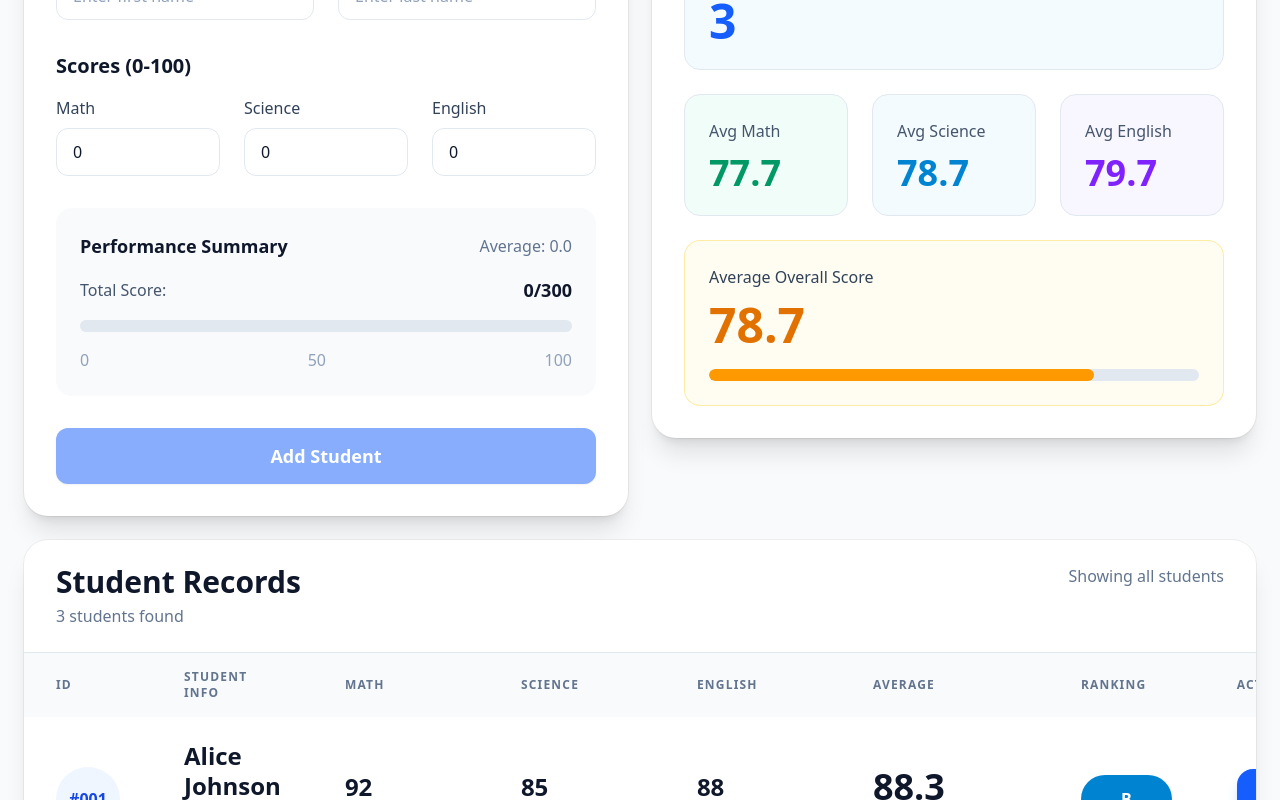
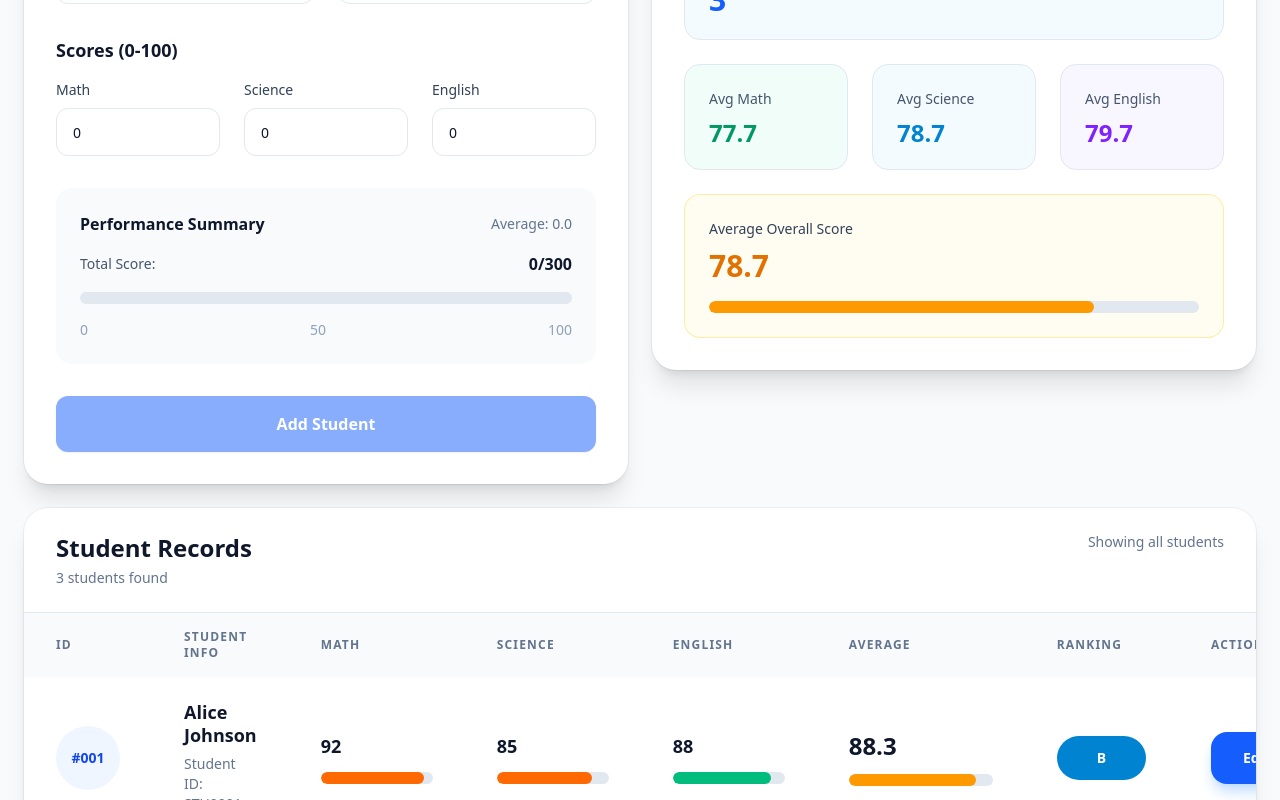
Before and after one commit to philip2012/student-crud, a Vue app: page / in a window 1280 px wide. Shown: the part 300-1100 px from the top of the page. Built offline with nearby package versions, Linux system fonts and the light colour scheme.

Commit message:
Add local storage saving, Fix UI

```diff
--- a/src/App.vue
+++ b/src/App.vue
@@ -37,6 +37,14 @@ const initData = () => {
   ];
   students.value = sample;
 };
+
+watch(
+  students,
+  (newVal) => {
+    localStorage.setItem("students", JSON.stringify(newVal));
+  },
+  { deep: true }
+);
 
 onMounted(() => {
   const saved = localStorage.getItem("students");
@@ -88,9 +96,9 @@ const globalAverage = computed(() => {
 </script>
 
 <template>
-  <main class="min-h-screen bg-gray-50">
+  <main class="min-h-screen bg-gray-50 text-sm">
     <div class="mx-auto max-w-7xl px-6 pt-10 flex flex-col gap-6">
-      <h1 class="text-3xl font-semibold text-center">
+      <h1 class="text-2xl font-semibold text-center">
         Student Management System (CRUD)
       </h1>
 
--- a/src/assets/Components/AddStudent.vue
+++ b/src/assets/Components/AddStudent.vue
@@ -1,10 +1,10 @@
 <!-- src/assets/Components/AddStudent.vue -->
 <template>
   <section
-    class="w-full rounded-3xl bg-white shadow-xl ring-1 ring-black/5 p-8"
+    class="w-full rounded-3xl bg-white shadow-xl ring-1 ring-black/5 p-8 text-sm"
   >
     <div class="flex items-start justify-between gap-4">
-      <h2 class="text-3xl font-semibold text-slate-900">
+      <h2 class="text-2xl font-semibold text-slate-900">
         {{ isEditing ? "Edit Student" : "Add New Student" }}
       </h2>
 
@@ -46,7 +46,7 @@
       </div>
     </div>
 
-    <h3 class="mt-8 text-xl font-semibold text-slate-900">Scores (0-100)</h3>
+    <h3 class="mt-8 text-lg font-semibold text-slate-900">Scores (0-100)</h3>
 
     <div class="mt-4 grid grid-cols-1 sm:grid-cols-3 gap-6">
       <div class="flex flex-col gap-2">
@@ -89,7 +89,7 @@
 
     <div class="mt-8 rounded-2xl bg-slate-50 p-6">
       <div class="flex items-center justify-between">
-        <h4 class="text-lg font-semibold text-slate-900">
+        <h4 class="text-base font-semibold text-slate-900">
           Performance Summary
         </h4>
         <p class="text-slate-500">Average: {{ average }}</p>
@@ -97,7 +97,7 @@
 
       <div class="mt-4 flex items-center justify-between">
         <p class="text-slate-600">Total Score:</p>
-        <p class="text-lg font-semibold text-slate-900">{{ total }}/300</p>
+        <p class="text-base font-semibold text-slate-900">{{ total }}/300</p>
       </div>
 
       <div class="mt-4 h-3 w-full rounded-full bg-slate-200 overflow-hidden">
@@ -116,7 +116,7 @@
 
     <button
       type="button"
-      class="mt-8 h-14 w-full rounded-xl bg-blue-600 text-white text-lg font-semibold shadow-sm hover:bg-blue-700 active:bg-blue-800 disabled:opacity-50"
+      class="mt-8 h-14 w-full rounded-xl bg-blue-600 text-white text-base font-semibold shadow-sm hover:bg-blue-700 active:bg-blue-800 disabled:opacity-50"
       :disabled="!canSubmit"
       @click="submit"
     >
--- a/src/assets/Components/RecordTable.vue
+++ b/src/assets/Components/RecordTable.vue
@@ -1,11 +1,11 @@
 <!-- src/assets/Components/RecordTable.vue -->
 <template>
   <section
-    class="w-full rounded-3xl bg-white shadow-xl ring-1 ring-black/5 overflow-hidden"
+    class="w-full rounded-3xl bg-white shadow-xl ring-1 ring-black/5 overflow-hidden text-sm"
   >
     <div class="px-8 py-6 flex items-start justify-between">
       <div>
-        <h2 class="text-3xl font-semibold text-slate-900">Student Records</h2>
+        <h2 class="text-2xl font-semibold text-slate-900">Student Records</h2>
         <p class="mt-1 text-slate-500">
           {{ students.length }} student<span v-if="students.length !== 1"
             >s</span
@@ -55,7 +55,7 @@
             </td>
 
             <td class="px-8 py-6">
-              <p class="text-2xl font-semibold text-slate-900 leading-tight">
+              <p class="text-lg font-semibold text-slate-900 leading-tight">
                 {{ s.firstName }} {{ s.lastName }}
               </p>
               <p class="mt-2 text-slate-500">
@@ -64,7 +64,7 @@
             </td>
 
             <td class="px-8 py-6">
-              <p class="text-2xl font-semibold text-slate-900">{{ s.math }}</p>
+              <p class="text-lg font-semibold text-slate-900">{{ s.math }}</p>
               <div
                 class="mt-3 h-3 w-28 rounded-full bg-slate-200 overflow-hidden"
               >
@@ -76,7 +76,7 @@
             </td>
 
             <td class="px-8 py-6">
-              <p class="text-2xl font-semibold text-slate-900">
+              <p class="text-lg font-semibold text-slate-900">
                 {{ s.science }}
               </p>
               <div
@@ -90,7 +90,7 @@
             </td>
 
             <td class="px-8 py-6">
-              <p class="text-2xl font-semibold text-slate-900">
+              <p class="text-lg font-semibold text-slate-900">
                 {{ s.english }}
               </p>
               <div
@@ -104,7 +104,7 @@
             </td>
 
             <td class="px-8 py-6">
-              <p class="text-4xl font-semibold text-slate-900">{{ avg(s) }}</p>
+              <p class="text-2xl font-semibold text-slate-900">{{ avg(s) }}</p>
               <div
                 class="mt-3 h-3 w-36 rounded-full bg-slate-200 overflow-hidden"
               >
@@ -127,14 +127,14 @@
             <td class="px-8 py-6">
               <div class="flex items-center gap-4">
                 <button
-                  class="px-8 py-4 rounded-2xl bg-blue-600 text-white text-lg font-semibold shadow-lg shadow-blue-200 hover:bg-blue-700"
+                  class="px-8 py-4 rounded-2xl bg-blue-600 text-white text-sm font-semibold shadow-lg shadow-blue-200 hover:bg-blue-700"
                   @click="emit('edit', s)"
                 >
                   Edit
                 </button>
 
                 <button
-                  class="px-8 py-4 rounded-2xl bg-red-600 text-white text-lg font-semibold shadow-lg shadow-red-200 hover:bg-red-700"
+                  class="px-8 py-4 rounded-2xl bg-red-600 text-white text-sm font-semibold shadow-lg shadow-red-200 hover:bg-red-700"
                   @click="emit('delete', s.id)"
                 >
                   Delete
--- a/src/assets/Components/StudentStatistics.vue
+++ b/src/assets/Components/StudentStatistics.vue
@@ -1,13 +1,13 @@
 <!-- src/assets/Components/StudentStatistics.vue -->
 <template>
   <section
-    class="w-full rounded-3xl bg-white shadow-xl ring-1 ring-black/5 p-8"
+    class="w-full rounded-3xl bg-white shadow-xl ring-1 ring-black/5 p-8 text-sm"
   >
     <h2 class="text-3xl font-semibold text-slate-900 mb-6">Statistics</h2>
 
     <div class="rounded-2xl border border-slate-200 bg-sky-50/70 p-6">
       <p class="text-slate-600 font-medium">Total Students</p>
-      <p class="mt-2 text-5xl font-bold text-blue-600 leading-none">
+      <p class="mt-2 text-3xl font-bold text-blue-600 leading-none">
         {{ stats.totalStudents }}
       </p>
     </div>
@@ -15,21 +15,21 @@
     <div class="mt-6 grid grid-cols-1 sm:grid-cols-3 gap-6">
       <div class="rounded-2xl border border-slate-200 bg-emerald-50/70 p-6">
         <p class="text-slate-600 font-medium">Avg Math</p>
-        <p class="mt-3 text-4xl font-bold text-emerald-600 leading-none">
+        <p class="mt-3 text-2xl font-bold text-emerald-600 leading-none">
           {{ stats.avgMath.toFixed(1) }}
         </p>
       </div>
 
       <div class="rounded-2xl border border-slate-200 bg-sky-50/70 p-6">
         <p class="text-slate-600 font-medium">Avg Science</p>
-        <p class="mt-3 text-4xl font-bold text-sky-600 leading-none">
+        <p class="mt-3 text-2xl font-bold text-sky-600 leading-none">
           {{ stats.avgScience.toFixed(1) }}
         </p>
       </div>
 
       <div class="rounded-2xl border border-slate-200 bg-violet-50/70 p-6">
         <p class="text-slate-600 font-medium">Avg English</p>
-        <p class="mt-3 text-4xl font-bold text-violet-600 leading-none">
+        <p class="mt-3 text-2xl font-bold text-violet-600 leading-none">
           {{ stats.avgEnglish.toFixed(1) }}
         </p>
       </div>
@@ -39,7 +39,7 @@
       <p class="text-slate-700 font-medium">Average Overall Score</p>
 
       <div class="mt-3 flex items-end gap-3">
-        <p class="text-5xl font-extrabold text-amber-600 leading-none">
+        <p class="text-3xl font-extrabold text-amber-600 leading-none">
           {{ stats.avgOverall.toFixed(1) }}
         </p>
       </div>
```
